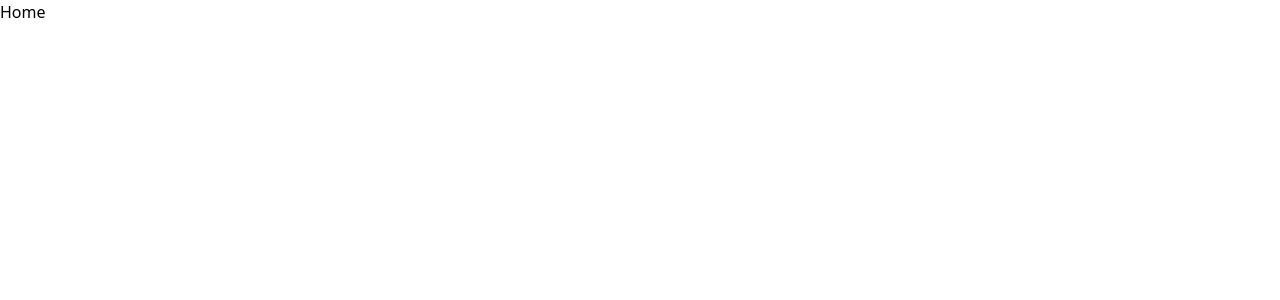
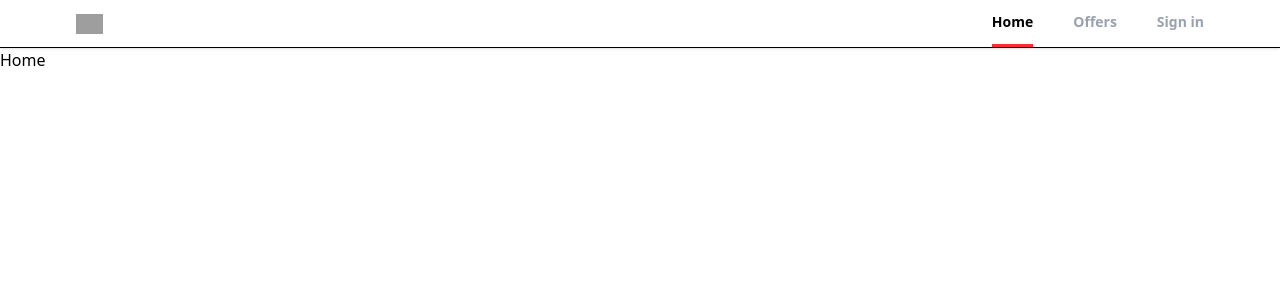
Before and after one commit to codacube/realtor-clone-react, a React (Vite) app: page / in a window 1280 px wide. Shown: the top 300 px of the page. Built offline with nearby package versions, Linux system fonts and the light colour scheme; grey boxes are pictures that could not be loaded.

Commit message:
created the header component

```diff
--- a/src/App.jsx
+++ b/src/App.jsx
@@ -5,11 +5,13 @@
 import SignUp from "./pages/SignUp"
 import ForgotPassword from "./pages/ForgotPassword"
 import Offers from "./pages/Offers"
+import Header from "./components/Header"
 
 function App() {
   return (
     <>
       <Router>
+        <Header/>
         <Routes>
           <Route path="/" element={<Home />} />
           <Route path="/profile" element={<Profile />} />
--- /dev/null
+++ b/src/components/Header.jsx
@@ -0,0 +1,59 @@
+import { useLocation, useNavigate } from "react-router"
+
+export default function Header() {
+    const location = useLocation()
+    const navigate = useNavigate()
+
+    function pathMatchesRoute(route) {
+        console.log(route, location.pathname)
+        if (route === location.pathname) {
+            return true
+        }
+    }
+
+    return (
+        <div className="bg-white border-b shadow-sm sticky top-0 z-50">
+            <header className="flex justify-between items-center px-3 max-w-6xl mx-auto">
+                <div>
+                    <img
+                        src="https://static.rdc.moveaws.com/images/logos/rdc-logo-default.svg"
+                        alt="logo"
+                        className="h-5 cursor-pointer"
+                        onClick={() => navigate("/")}
+                    />
+                </div>
+                <div>
+                    <ul className="flex space-x-10">
+                        <li
+                            className={
+                                `cursor-pointer py-3 text-sm font-semibold border-b-[3px]
+                                ${pathMatchesRoute("/")
+                                    ? "text-black border-b-red-500"
+                                    : "text-gray-400 border-b-transparent"
+                                }`
+                            }
+                            onClick={() => navigate("/")}>Home</li>
+                        <li
+                            className={
+                                `cursor-pointer py-3 text-sm font-semibold border-b-[3px]
+                                ${pathMatchesRoute("/offers")
+                                    ? "text-black border-b-red-500"
+                                    : "text-gray-400 border-b-transparent"
+                                }`
+                            }
+                            onClick={() => navigate("/offers")}>Offers</li>
+                        <li
+                            className={
+                                `cursor-pointer py-3 text-sm font-semibold border-b-[3px]
+                                ${pathMatchesRoute("/sign-in")
+                                    ? "text-black border-b-red-500"
+                                    : "text-gray-400 border-b-transparent"
+                                }`
+                            }
+                            onClick={() => navigate("/sign-in")}>Sign in</li>
+                    </ul>
+                </div>
+            </header>
+        </div>
+    )
+}
```
